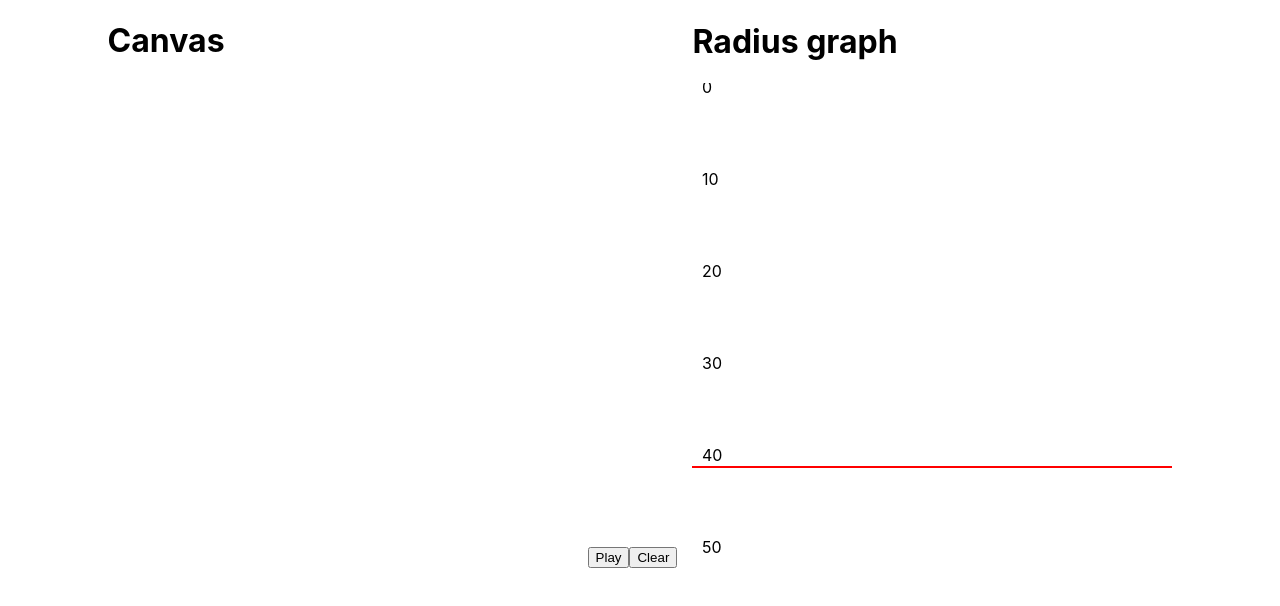
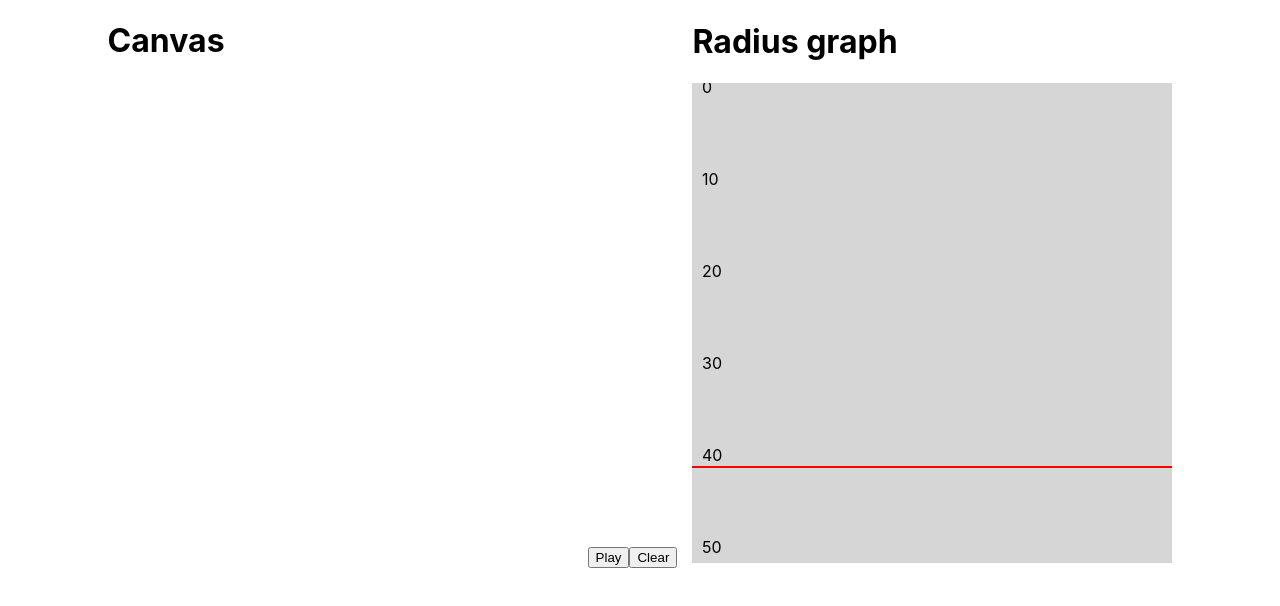
Before and after one commit to klrs/circular-patterns, a React (Create React App) app: page / in a window 1280 px wide. Shown: the top 606 px of the page. Built offline with nearby package versions, Linux system fonts and the light colour scheme.

Commit message:
added basic drag & draw functionality to graph. dont work properly yet

```diff
--- a/src/Graph.js
+++ b/src/Graph.js
@@ -32,20 +32,39 @@ class Graph extends React.Component {
             .range([10, 470]);
 
         const xScaleInvert = d3.scaleLinear()
+            .clamp(true)
             .domain([0, 480])
-            .range([0, 359]);
+            .range([0, 359])
 
         const yScaleInvert = d3.scaleLinear()
+            .clamp(true)
             .domain([0, 480])
-            .range([0, 50]);
+            .range([0, 50])
 
-        const svg = d3.select("svg")
-            .on("click", (event) => {
-                const i = Math.round(xScaleInvert(d3.pointer(event)[0]))
-                const v = Math.round(yScaleInvert(d3.pointer(event)[1]))
+
+        const drag = d3.drag()
+            .on("start", (event) => console.log(yScaleInvert(event.y)))
+            .on("drag", (event, d) => {
+                console.log(event)
+                const i = Math.round(xScaleInvert(event.x))
+                const v = Math.round(yScaleInvert(event.y))
+                console.log(i)
+                console.log(v)
                 this.props.mutateData(i, v)
                 console.log(this.props.data)
             })
+            .on("end", () => console.log("end"))
+
+        const svg = d3.select("svg")
+
+        d3.select("rect")
+            .call(drag)
+            .on("click", event => { if(event.defaultPrevented) return })
+
+            // const i = Math.round(xScaleInvert(d3.pointer(event)[0]))
+            // const v = Math.round(yScaleInvert(d3.pointer(event)[1]))
+            // this.props.mutateData(i, v)
+            // console.log(this.props.data)
 
         //remove prev path
         svg.selectAll("path").remove()
@@ -67,7 +86,11 @@ class Graph extends React.Component {
     render () { return (
         <div className="Graph">
             <h1>Radius graph</h1>
-            <svg height={480} width={480}></svg>
+            <svg height={480} width={480}>
+                <g>
+                    <rect fill={"#d6d6d6"} height={480} width={480}></rect>
+                </g>
+            </svg>
         </div>
         )
     }
```
Also changed, not shown: 1 other file (tests, documents, lock files or other folders).
